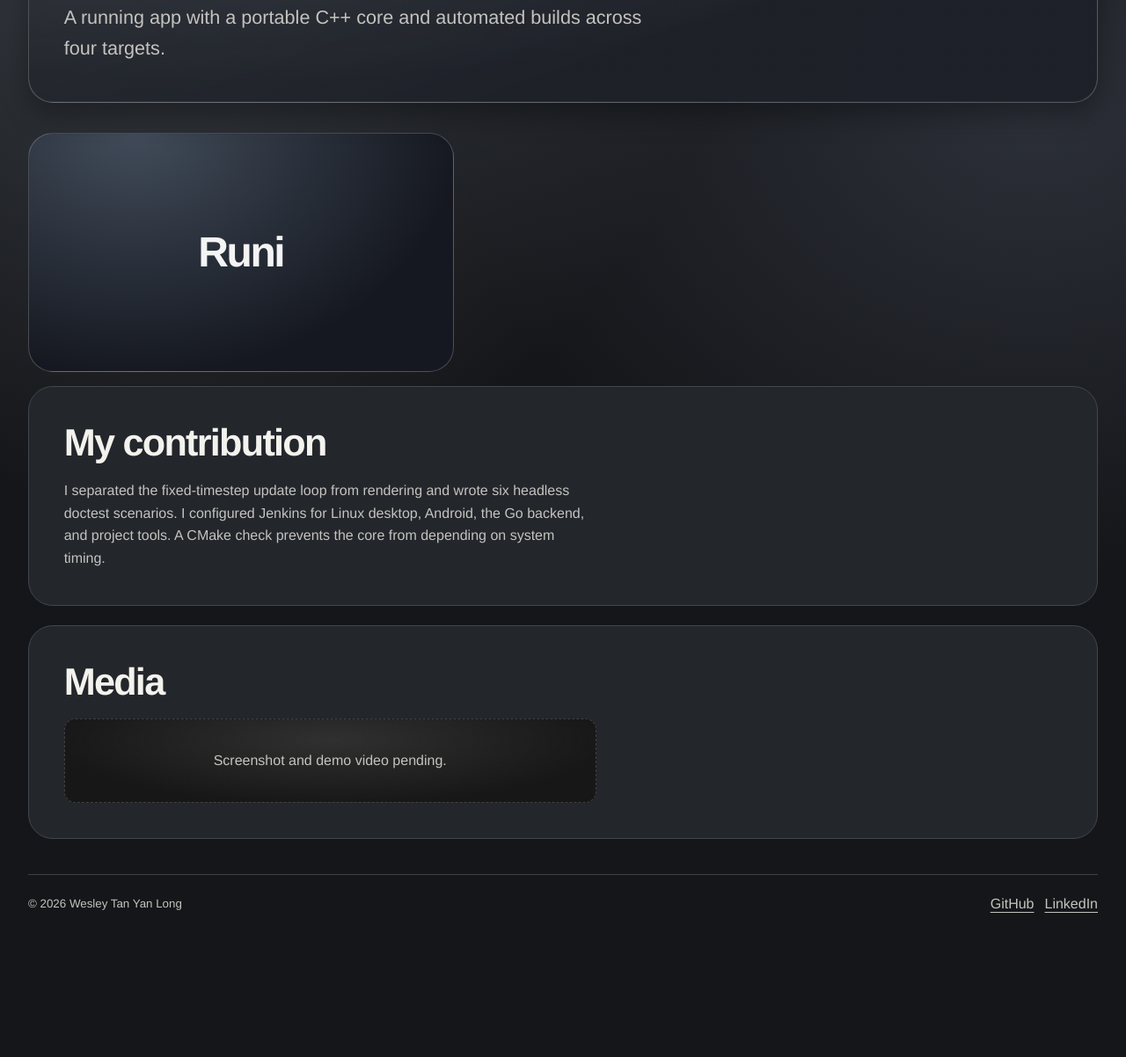
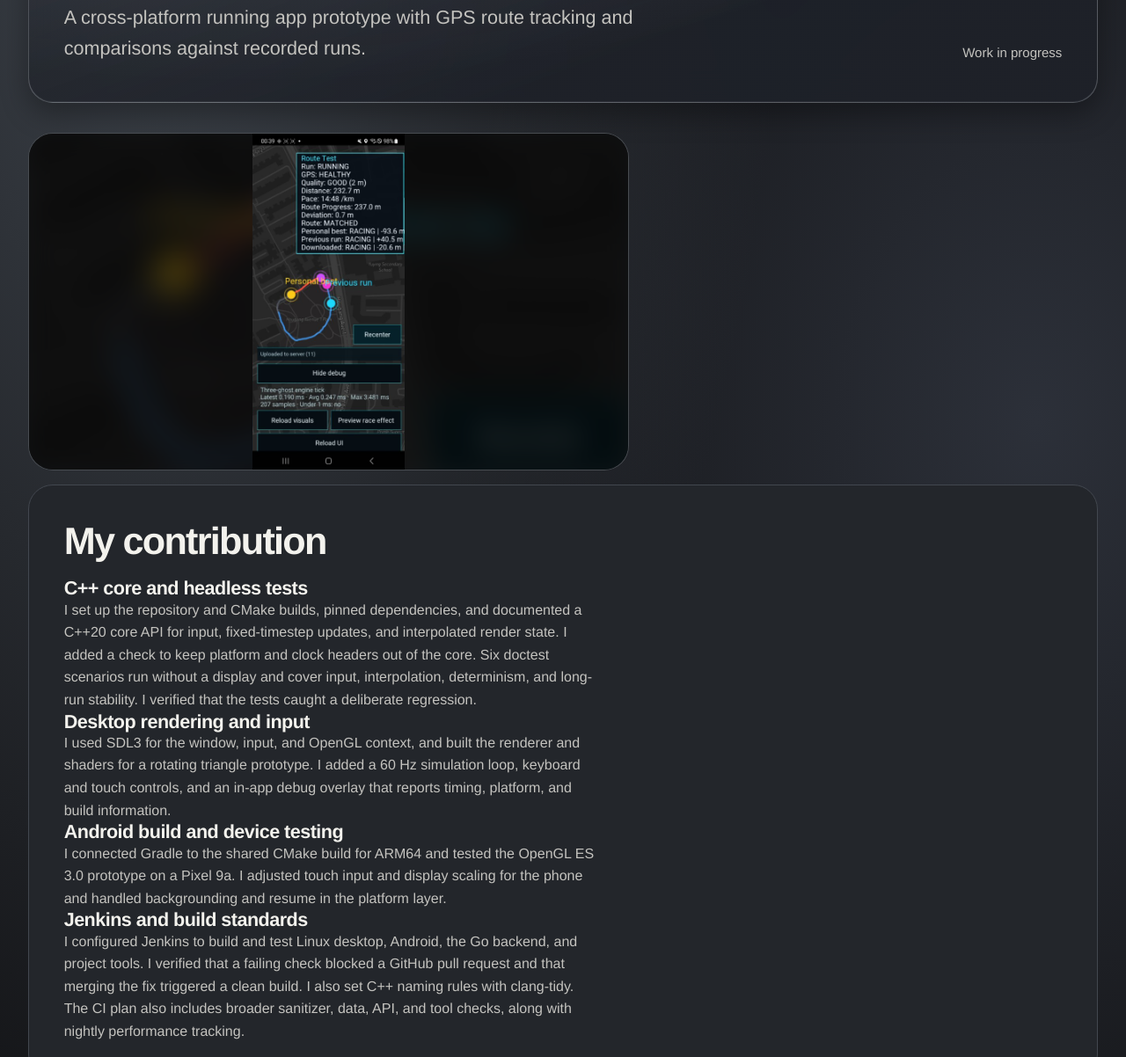
Before and after one commit to Kholinky/Website, a plain HTML site: page runi.html in a window 1280 px wide. Shown: the part 376-1578 px from the top of the page at 88% size. Before the commit the page ends 1437 px from the top, so only its background shows below. Drawn offline with Linux system fonts and the light colour scheme.

Commit message:
Document Runi contributions and add prototype screenshots

```diff
--- a/runi.html
+++ b/runi.html
@@ -4,7 +4,7 @@
     <meta charset="UTF-8">
     <meta name="viewport" content="width=device-width, initial-scale=1">
     <meta name="theme-color" content="#222326">
-    <meta name="description" content="Wesley Tan Yan Long’s software and game development portfolio.">
+    <meta name="description" content="Runi is a cross-platform running app in development. Explore the C++20 core, Android build, and Jenkins pipeline.">
     <title>Runi | Wesley Tan Yan Long</title>
     <link rel="stylesheet" href="style.css">
 </head>
@@ -27,18 +27,32 @@
             <p class="eyebrow">C++20 / Cross-platform development · 2026</p>
             <h1>Runi</h1>
             <div class="page-lead-summary">
-                <p class="intro">A running app with a portable C++ core and automated builds across four targets.</p>
+                <p class="intro">A cross-platform running app prototype with GPS route tracking and comparisons against recorded runs.</p>
+                <span class="play-status">Work in progress</span>
             </div>
         </div>
-        <div class="project-cover cover-title cover-runi" aria-hidden="true"><span>Runi</span></div>
+        <div class="project-cover project-screenshot-cover runi-preview"><img src="images/runi/route-progress.jpg" width="384" height="848" alt="Runi route test with GPS status, run progress, and ghost markers" decoding="async"></div>
         <section class="section reading" aria-labelledby="contribution">
             <h2 id="contribution">My contribution</h2>
-            <p>I separated the fixed-timestep update loop from rendering and wrote six headless doctest scenarios. I configured Jenkins for Linux desktop, Android, the Go backend, and project tools. A CMake check prevents the core from depending on system timing.</p>
-
+            <h3>C++ core and headless tests</h3>
+            <p>I set up the repository and CMake builds, pinned dependencies, and documented a C++20 core API for input, fixed-timestep updates, and interpolated render state. I added a check to keep platform and clock headers out of the core. Six doctest scenarios run without a display and cover input, interpolation, determinism, and long-run stability. I verified that the tests caught a deliberate regression.</p>
+            <h3>Desktop rendering and input</h3>
+            <p>I used SDL3 for the window, input, and OpenGL context, and built the renderer and shaders for a rotating triangle prototype. I added a 60 Hz simulation loop, keyboard and touch controls, and an in-app debug overlay that reports timing, platform, and build information.</p>
+            <h3>Android build and device testing</h3>
+            <p>I connected Gradle to the shared CMake build for ARM64 and tested the OpenGL ES 3.0 prototype on a Pixel 9a. I adjusted touch input and display scaling for the phone and handled backgrounding and resume in the platform layer.</p>
+            <h3>Jenkins and build standards</h3>
+            <p>I configured Jenkins to build and test Linux desktop, Android, the Go backend, and project tools. I verified that a failing check blocked a GitHub pull request and that merging the fix triggered a clean build. I also set C++ naming rules with clang-tidy.</p>
+            <p>The CI plan also includes broader sanitizer, data, API, and tool checks, along with nightly performance tracking.</p>
         </section>
         <section class="section reading" aria-labelledby="project-media">
-            <h2 id="project-media">Media</h2>
-            <p class="app-preview media-pending">Screenshot and demo video pending.</p>
+            <h2 id="project-media">Development screenshots</h2>
+            <div class="grid project-grid screenshot-grid">
+                <a href="images/runi/run-start.jpg"><img src="images/runi/run-start.jpg" width="384" height="848" alt="Runi tracking GPS and distance at the start of a test run" loading="lazy" decoding="async"></a>
+                <a href="images/runi/pace-tracking.jpg"><img src="images/runi/pace-tracking.jpg" width="384" height="848" alt="Live pace and route progress alongside three comparison markers" loading="lazy" decoding="async"></a>
+                <a href="images/runi/ghost-comparison.jpg"><img src="images/runi/ghost-comparison.jpg" width="384" height="848" alt="Personal-best, previous-run, and downloaded ghost markers on the route map" loading="lazy" decoding="async"></a>
+                <a href="images/runi/route-progress.jpg"><img src="images/runi/route-progress.jpg" width="384" height="848" alt="Route progress and relative times midway through a Runi test" loading="lazy" decoding="async"></a>
+                <a href="images/runi/route-finish.jpg"><img src="images/runi/route-finish.jpg" width="384" height="848" alt="The live route near the end of the recording, with completed comparison runs" loading="lazy" decoding="async"></a>
+            </div>
         </section>
     </main>
     <footer class="wrap footer">
--- a/style.css
+++ b/style.css
@@ -837,3 +837,32 @@ main > .cover-title { margin-bottom: 1rem; max-height: 17rem; border-radius: var
 .game-controls > div { padding: .65rem .8rem; border: 1px solid var(--line); border-radius: .65rem; }
 .game-controls dd { margin: .4rem 0 0; color: var(--muted); overflow-wrap: anywhere; }
 .game-controls kbd { display: inline-block; padding: .05rem .4rem; border: 1px solid var(--glass-rim); border-radius: .25rem; }
+
+/* Preserve the full phone screen inside the landscape project frames. */
+.runi-preview {
+    position: relative;
+    isolation: isolate;
+    grid-template-rows: minmax(0, 1fr);
+    background: #15191e;
+}
+.runi-preview::before {
+    content: "";
+    position: absolute;
+    inset: -1rem;
+    z-index: -1;
+    background: url("images/runi/route-progress.jpg") center / cover no-repeat;
+    filter: blur(18px) brightness(.35);
+    pointer-events: none;
+}
+.runi-preview > img,
+.runi-preview.has-cover .project-cover img {
+    width: 100%;
+    height: 100%;
+    min-height: 0;
+    object-fit: contain;
+}
+.runi-preview.has-cover .project-cover { grid-template-rows: minmax(0, 1fr); }
+.runi-preview[data-preview-images] > img {
+    width: calc(100% - 1.2rem);
+    height: calc(100% - 1.2rem);
+}
```
Also changed, not shown: apps.html (+6 -2 lines), index.html (+1 -1 lines), images/runi/ghost-comparison.jpg (added), images/runi/pace-tracking.jpg (added), images/runi/route-finish.jpg (added), images/runi/route-progress.jpg (added), images/runi/run-start.jpg (added).
